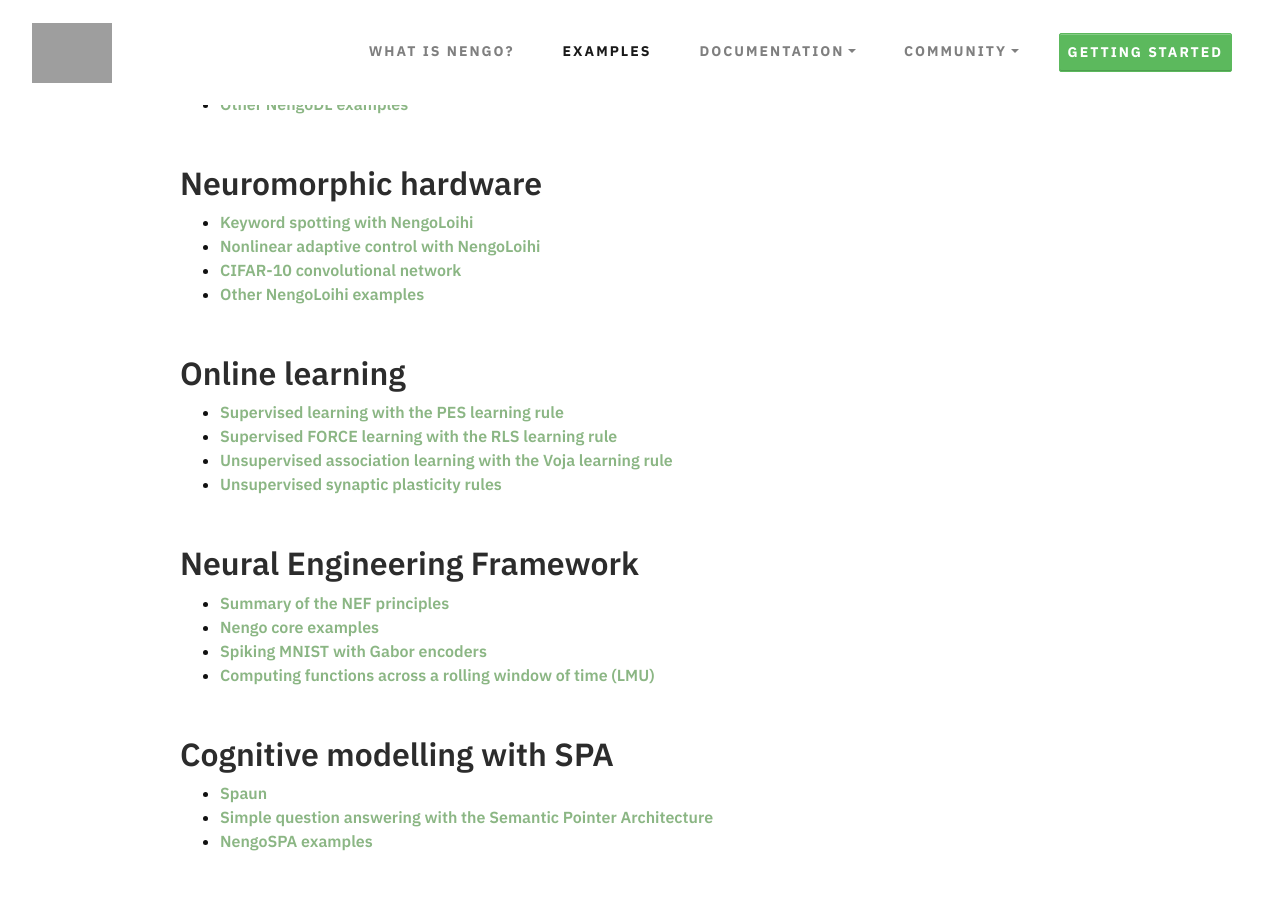
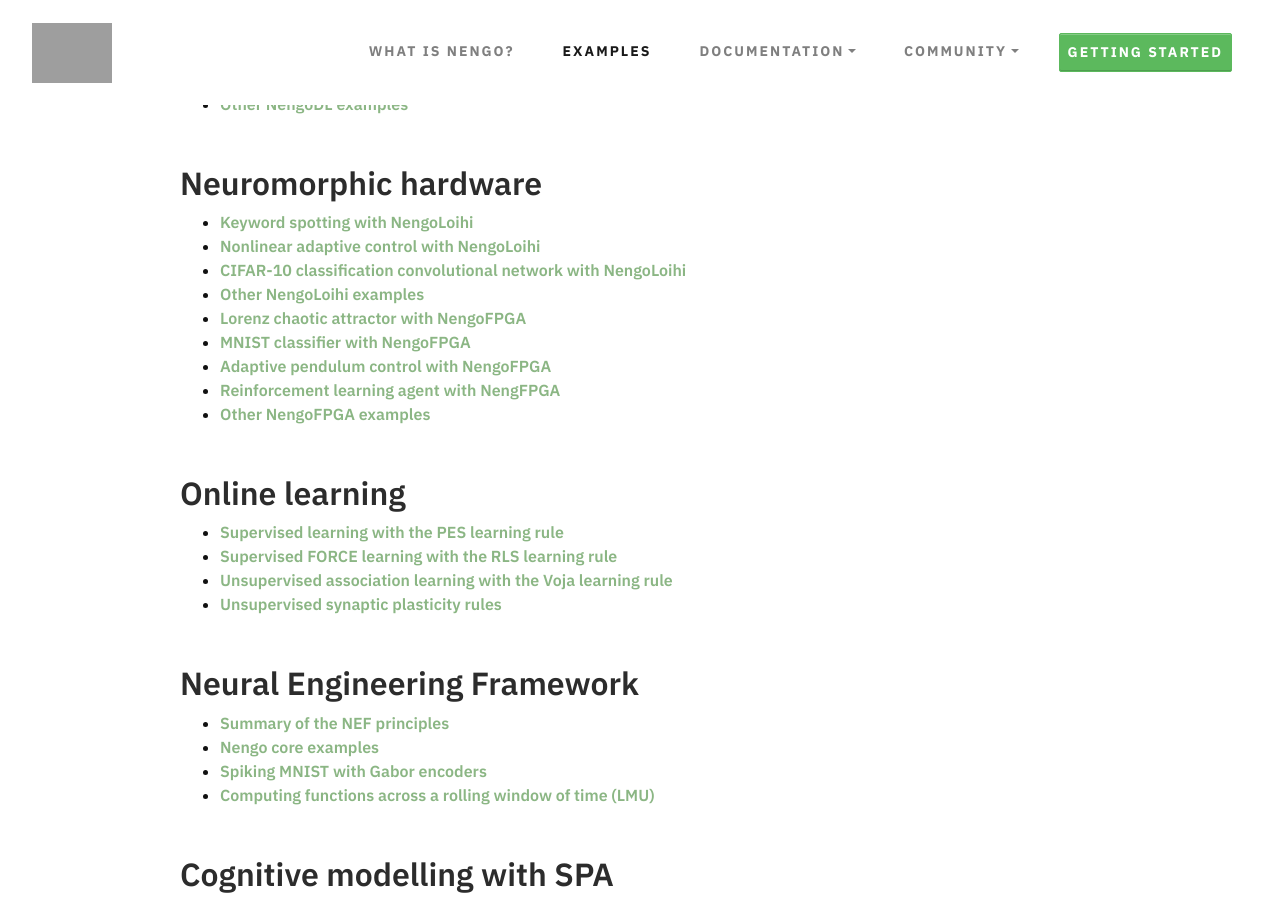
Before and after one commit to nengo/nengo.github.io, a Jekyll site: the page built from examples.md, in a window 1280 px wide and 900 px high, scrolled down 939 px. Built offline with Jekyll 4.4.1, drawn with Linux system fonts in a browser that asks for light colours; nearby versions of some CDN libraries.

Commit message:
Added NengoFPGA example links to example page
- Added links to the Lorenz attractor, MNIST
  classifier, adaptive pendulum, and reinforcement
  learning agent to the examples page.

```diff
--- a/examples.md
+++ b/examples.md
@@ -37,8 +37,13 @@
 
 - [Keyword spotting with NengoLoihi](https://www.nengo.ai/nengo-loihi/examples/keyword-spotting.html)
 - [Nonlinear adaptive control with NengoLoihi](https://www.nengo.ai/nengo-loihi/examples/adaptive-motor-control.html)
-- [CIFAR-10 convolutional network](https://www.nengo.ai/nengo-loihi/examples/cifar10-convnet.html)
+- [CIFAR-10 classification convolutional network with NengoLoihi](https://www.nengo.ai/nengo-loihi/examples/cifar10-convnet.html)
 - [Other NengoLoihi examples](https://www.nengo.ai/nengo-loihi/examples.html)
+- [Lorenz chaotic attractor with NengoFPGA](https://www.nengo.ai/nengo-fpga/examples/notebooks/06-chaotic-attractor.html)
+- [MNIST classifier with NengoFPGA](https://www.nengo.ai/nengo-fpga/examples.html#mnist-digit-classifier)
+- [Adaptive pendulum control with NengoFPGA](https://www.nengo.ai/nengo-fpga/examples.html#adaptive-pendulum-control)
+- [Reinforcement learning agent with NengFPGA](https://www.nengo.ai/nengo-fpga/examples.html#reinforcement-learning)
+- [Other NengoFPGA examples](https://www.nengo.ai/nengo-fpga/examples.html)
 
 ## Online learning
 
```
